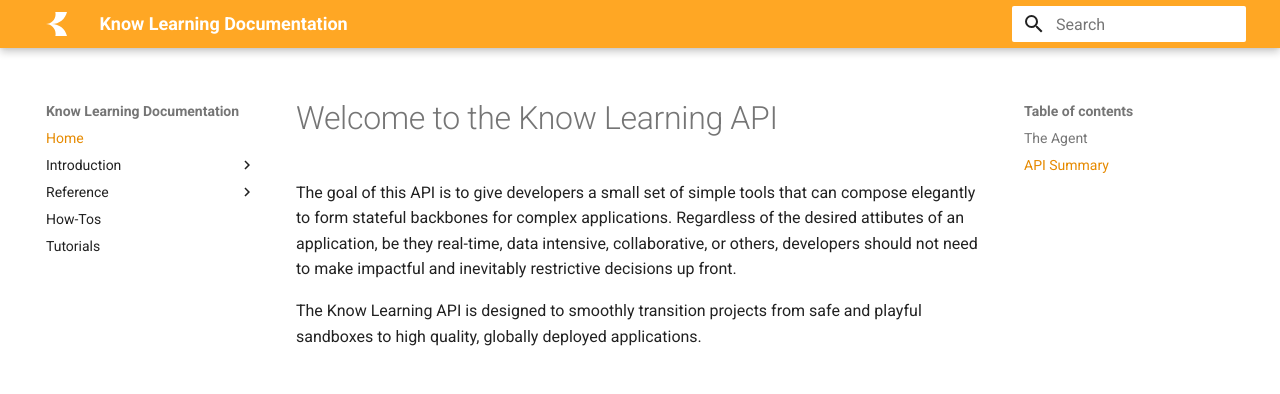
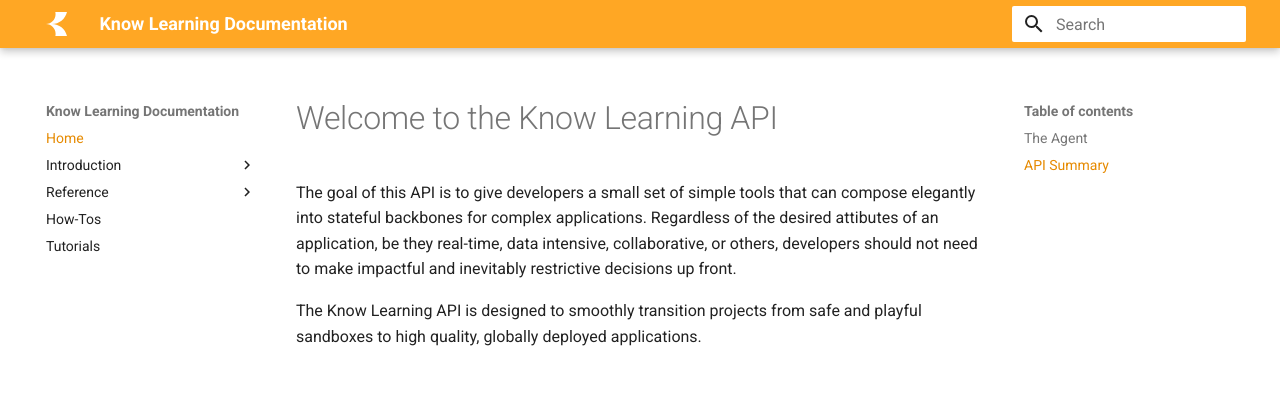
Before and after one commit to knowlearning/documentation, an MkDocs documentation site: the page built from docs/index.md, in a window 1280 px wide and 1239 px high. Shown: the top 394 px of the window. Built offline with MkDocs 1.6.1 and Material for MkDocs 9.7.7, drawn with Linux system fonts in a browser that asks for light colours.

Commit message:
Improve sentence

```diff
--- a/docs/index.md
+++ b/docs/index.md
@@ -1,6 +1,6 @@
 # Welcome to the Know Learning API
 
-The goal of this API is to give developers a small set of simple tools that can compose elegantly to form stateful backbones for complex applications.
+The goal of this API is to give developers a small set of simple tools that can compose elegantly into stateful backbones for complex applications.
 Regardless of the desired attibutes of an application, be they real-time, data intensive, collaborative, or others, developers should not need to make impactful and inevitably restrictive decisions up front.
 
 The Know Learning API is designed to smoothly transition projects from safe and playful sandboxes to high quality, globally deployed applications.
```
